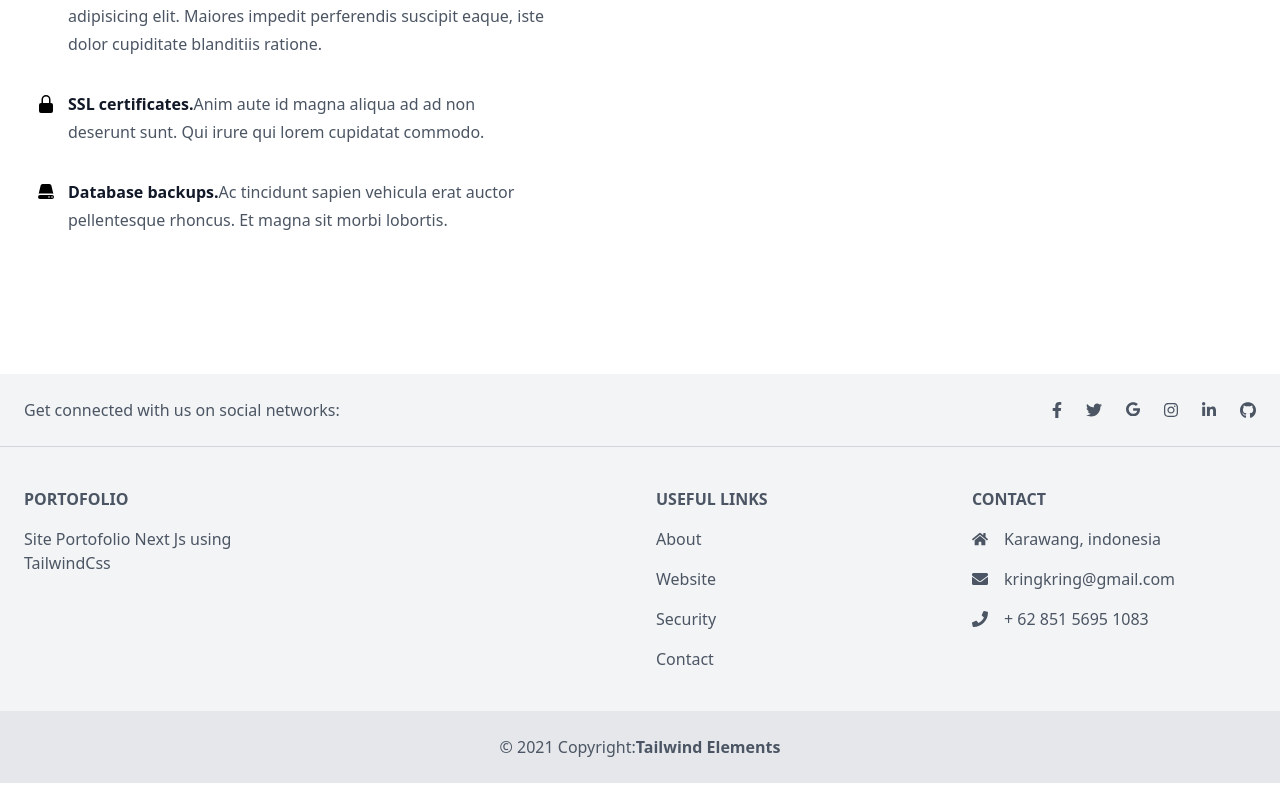
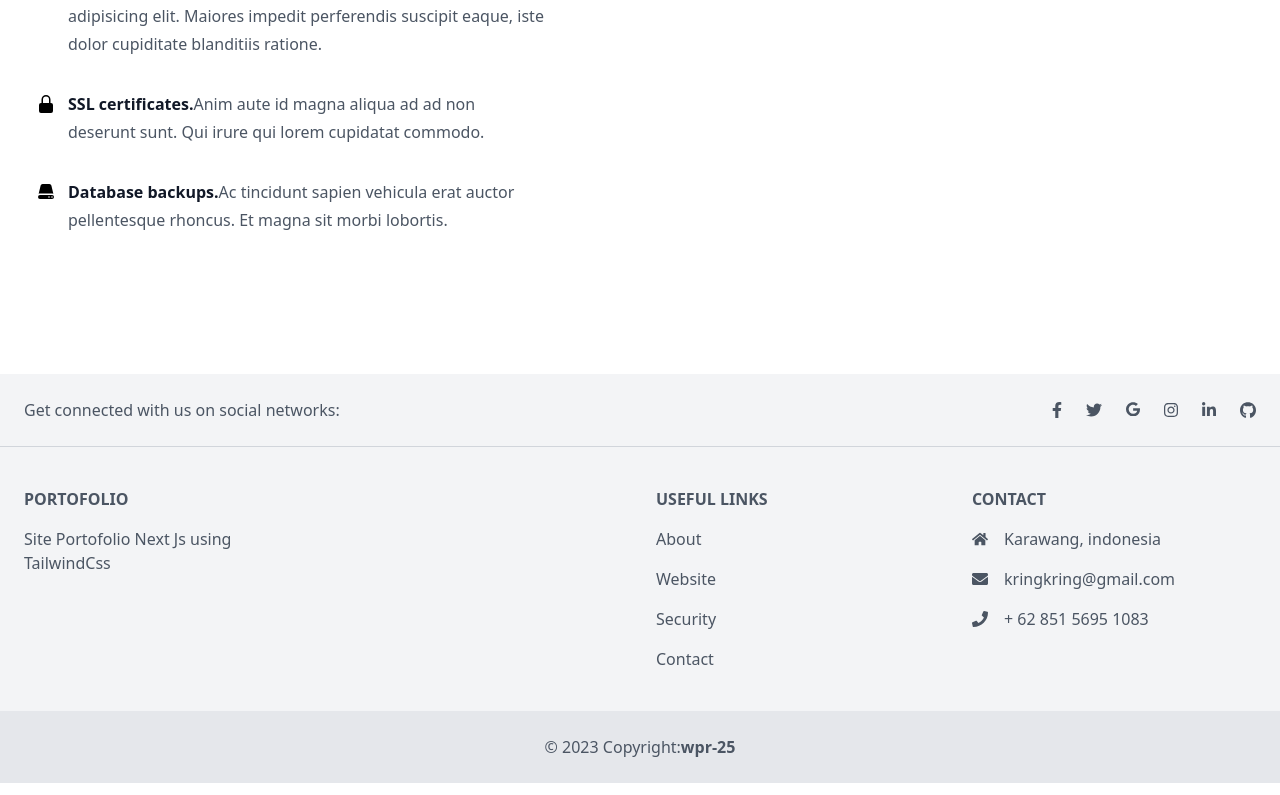
Before and after one commit to wpr-25/portofolio1, a Next.js app: page / in a window 1280 px wide. Shown: the part 3916-4711 px from the top of the page. Built offline with nearby package versions, Linux system fonts and the light colour scheme.

Commit message:
five commit

```diff
--- a/src/app/components/Footer.js
+++ b/src/app/components/Footer.js
@@ -137,8 +137,8 @@ export default function Footer() {
     </div>
   </div>
   <div class="text-center p-6 bg-gray-200">
-    <span>© 2021 Copyright:</span>
-    <a class="text-gray-600 font-semibold" href="https://tailwind-elements.com/">Tailwind Elements</a>
+    <span>© 2023 Copyright:</span>
+    <a class="text-gray-600 font-semibold" href="https://tailwind-elements.com/">wpr-25</a>
   </div>
 </footer>
             </div>
```
